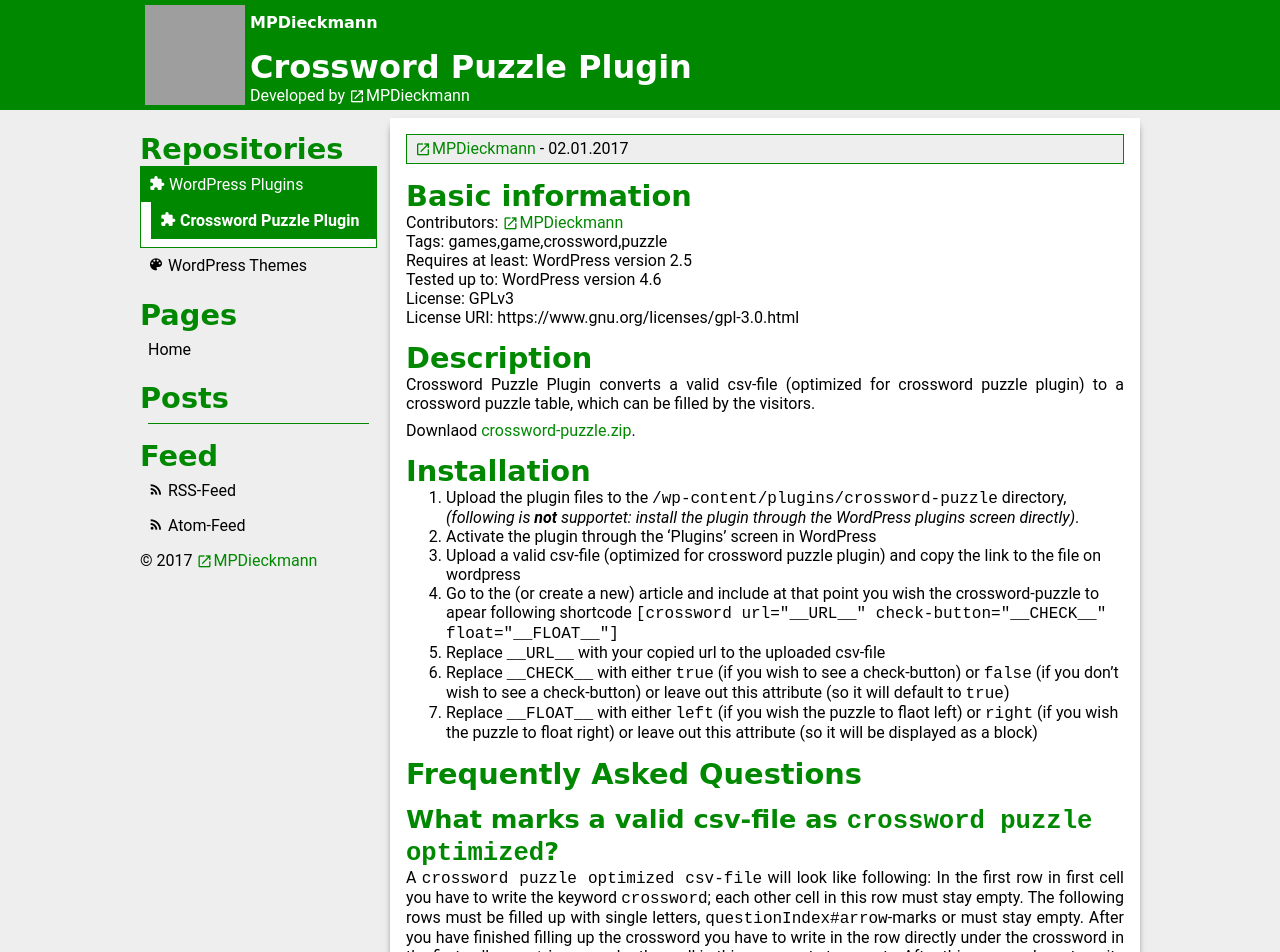
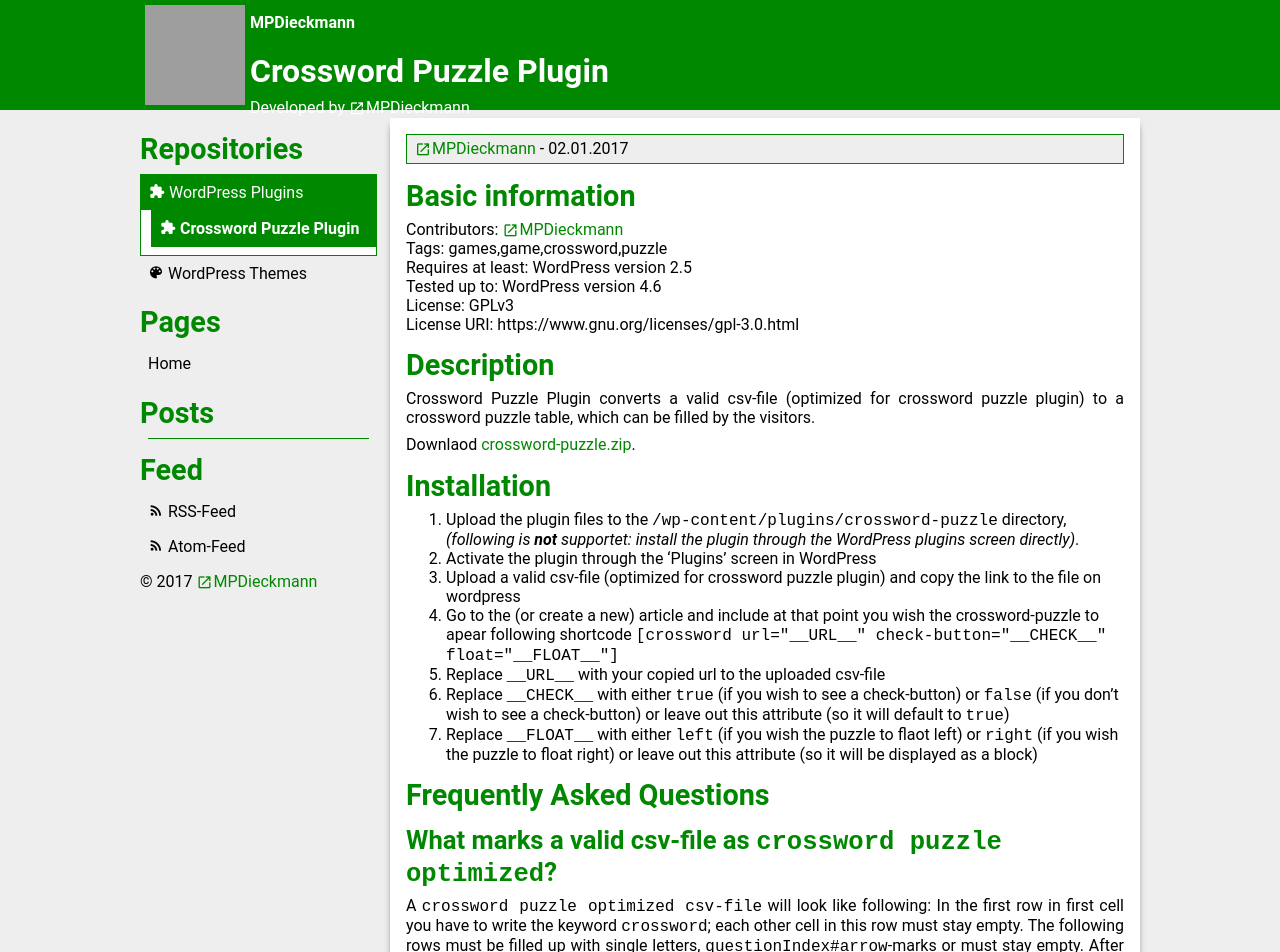
Before and after one commit to MPDieckmann/mpdieckmann.github.io, a Jekyll site: the page built from _repositories/wp-plugins/crossword-plugin.md, in a window 1280 px wide. Shown: the top 952 px of the page. Built offline with Jekyll 4.4.1, drawn with Linux system fonts in a browser that asks for light colours; some web fonts are replaced; grey boxes are pictures that could not be loaded.

Commit message:
Update normalize.scss

```diff
--- a/_sass/normalize.scss
+++ b/_sass/normalize.scss
@@ -3,11 +3,6 @@
   margin: 0;
   padding: 0;
   font: normal normal normal normal 12pt/normal "Roboto", "Calibri", "Arial", sans-serif;
-}
-
-h1, h2, h3, h4, h5, h6, .headline {
-  padding: 0;
-  margin: 0.5em 0 0 0;
 }
 
 p, pre, blockquote,
@@ -25,7 +20,9 @@
 }
 
 h1, h2, h3, h4, h5, h6, .headline {
-  font-family: "Segoe Print", "Comic Sans MS", cursive, "Roboto", "Calibri", "Arial", sans-serif;
+  padding: 0;
+  margin: 0.5em 0 0.25em 0;
+  font-family: /* "Segoe Print", "Comic Sans MS", cursive, */ "Roboto", "Calibri", "Arial", sans-serif;
   font-weight: bold;
   color: $theme-color;
 }
```
